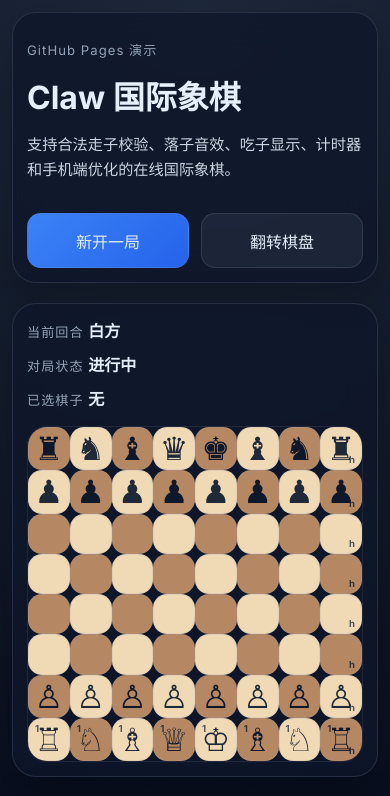
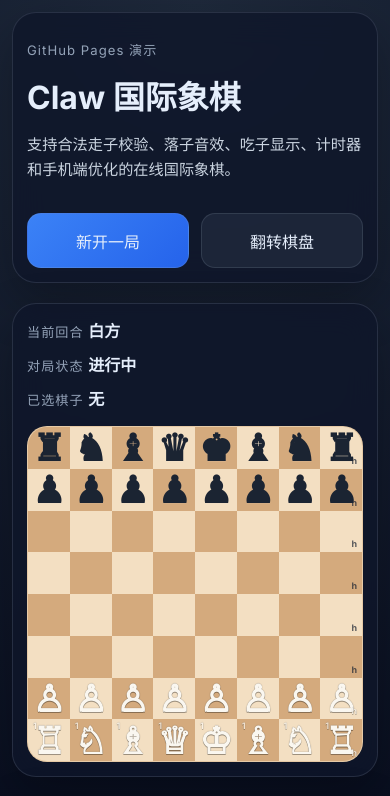
Before and after one commit to BoykaZhu/chess-game, a plain HTML site: page index.html in a window 390 px wide. Shown: the top 796 px of the page. Drawn offline with Linux system fonts and the light colour scheme.

Commit message:
fix: stabilize board sizing and improve piece contrast

```diff
--- a/app.js
+++ b/app.js
@@ -88,6 +88,7 @@ function renderBoard() {
     sq.type = 'button';
     sq.className = `square ${isLight ? 'light' : 'dark'}`;
     sq.dataset.square = square;
+    if (piece) sq.dataset.pieceColor = piece.color;
     sq.setAttribute('aria-label', `${square}${piece ? ` ${piece.color === 'w' ? '白' : '黑'}${piece.type}` : ''}`);
     if (square === selectedSquare) sq.classList.add('selected');
     if (lastMoveSquares.includes(square)) sq.classList.add('last-move');
--- a/styles.css
+++ b/styles.css
@@ -4,12 +4,13 @@
   --panel-border: rgba(148, 163, 184, 0.18);
   --text: #e5eefb;
   --muted: #94a3b8;
-  --accent: #60a5fa;
-  --light: #f0d9b5;
-  --dark: #b58863;
-  --legal: rgba(34, 197, 94, 0.45);
-  --selected: rgba(96, 165, 250, 0.55);
-  --last: rgba(250, 204, 21, 0.35);
+  --light: #f3dfc2;
+  --dark: #d4aa7d;
+  --piece-light: #faf7f0;
+  --piece-dark: #1b2432;
+  --legal: rgba(34, 197, 94, 0.35);
+  --selected: rgba(96, 165, 250, 0.45);
+  --last: rgba(250, 204, 21, 0.28);
 }
 * { box-sizing: border-box; }
 html, body { overflow-x: hidden; }
@@ -51,28 +52,64 @@ button.primary { background: linear-gradient(135deg, #3b82f6, #2563eb); }
 .board-wrap { padding: 16px; }
 .status-bar { display: grid; grid-template-columns: repeat(3, 1fr); gap: 12px; margin-bottom: 16px; }
 .board {
-  width: min(100%, 720px); aspect-ratio: 1; display: grid; grid-template-columns: repeat(8, 1fr);
-  border-radius: 20px; overflow: hidden; border: 1px solid rgba(255,255,255,.08); margin: 0 auto;
+  width: min(100%, 720px);
+  aspect-ratio: 1 / 1;
+  display: grid;
+  grid-template-columns: repeat(8, minmax(0, 1fr));
+  grid-template-rows: repeat(8, minmax(0, 1fr));
+  border-radius: 20px;
+  overflow: hidden;
+  border: 1px solid rgba(255,255,255,.08);
+  margin: 0 auto;
   touch-action: manipulation;
+  background: #e4c59e;
 }
 .square {
-  position: relative; display: flex; align-items: center; justify-content: center;
-  font-size: clamp(1.8rem, 5.3vw, 4rem); user-select: none; padding: 0;
-  min-height: 38px;
+  position: relative;
+  display: flex;
+  align-items: center;
+  justify-content: center;
+  width: 100%;
+  height: 100%;
+  aspect-ratio: 1 / 1;
+  min-width: 0;
+  min-height: 0;
+  border: none;
+  border-radius: 0;
+  padding: 0;
+  margin: 0;
+  line-height: 1;
+  font-size: clamp(2.15rem, 6vw, 4.6rem);
+  font-weight: 700;
+  user-select: none;
+  box-shadow: none;
 }
-.square.light { background: var(--light); color: #1f2937; }
-.square.dark { background: var(--dark); color: #0f172a; }
+.square.light { background: var(--light); color: var(--piece-dark); }
+.square.dark { background: var(--dark); color: var(--piece-dark); }
+.square[data-piece-color="w"] { color: var(--piece-light); text-shadow: 0 1px 0 rgba(0,0,0,.32), 0 0 1px rgba(0,0,0,.45); }
+.square[data-piece-color="b"] { color: var(--piece-dark); text-shadow: 0 1px 0 rgba(255,255,255,.08); }
 .square.selected::after, .square.last-move::after, .square.legal::after {
-  content: ''; position: absolute; inset: 8px; border-radius: 50%; pointer-events: none;
+  content: '';
+  position: absolute;
+  pointer-events: none;
 }
-.square.selected::after { background: var(--selected); inset: 6px; border-radius: 16px; }
-.square.legal::after { background: var(--legal); inset: 30%; }
-.square.last-move::after { background: var(--last); inset: 10px; border-radius: 12px; }
+.square.selected::after {
+  inset: 4px;
+  border-radius: 10px;
+  background: var(--selected);
+}
+.square.legal::after {
+  width: 26%; height: 26%; left: 37%; top: 37%; border-radius: 999px; background: var(--legal);
+}
+.square.last-move::after {
+  inset: 0;
+  background: var(--last);
+}
 .square .coord {
-  position: absolute; font-size: .72rem; font-weight: 700; opacity: .75;
+  position: absolute; font-size: .66rem; font-weight: 700; opacity: .72;
 }
-.square .coord.file { bottom: 4px; right: 6px; }
-.square .coord.rank { top: 4px; left: 6px; }
+.square .coord.file { bottom: 3px; right: 5px; }
+.square .coord.rank { top: 3px; left: 5px; }
 .sidebar { display: grid; gap: 16px; }
 .player-card, .controls, .move-log-panel { padding: 18px 20px; }
 .dark-card { background: rgba(2, 6, 23, 0.88); }
@@ -100,11 +137,13 @@ button.primary { background: linear-gradient(135deg, #3b82f6, #2563eb); }
   .button-grid { grid-template-columns: 1fr 1fr; }
   .hero-actions { width: 100%; }
   .hero-actions button { flex: 1; min-width: 0; }
-  .square { font-size: clamp(1.45rem, 8.2vw, 2.5rem); }
-  .square .coord { font-size: .6rem; }
+  .board { width: 100%; }
+  .square { font-size: clamp(1.9rem, 9vw, 3.15rem); }
+  .square .coord { font-size: .56rem; }
   .timer { font-size: 1.35rem; }
 }
 @media (max-width: 420px) {
   .button-grid { grid-template-columns: 1fr; }
   .subtitle { font-size: 0.95rem; }
+  .square { font-size: clamp(1.72rem, 9.5vw, 2.7rem); }
 }
```
